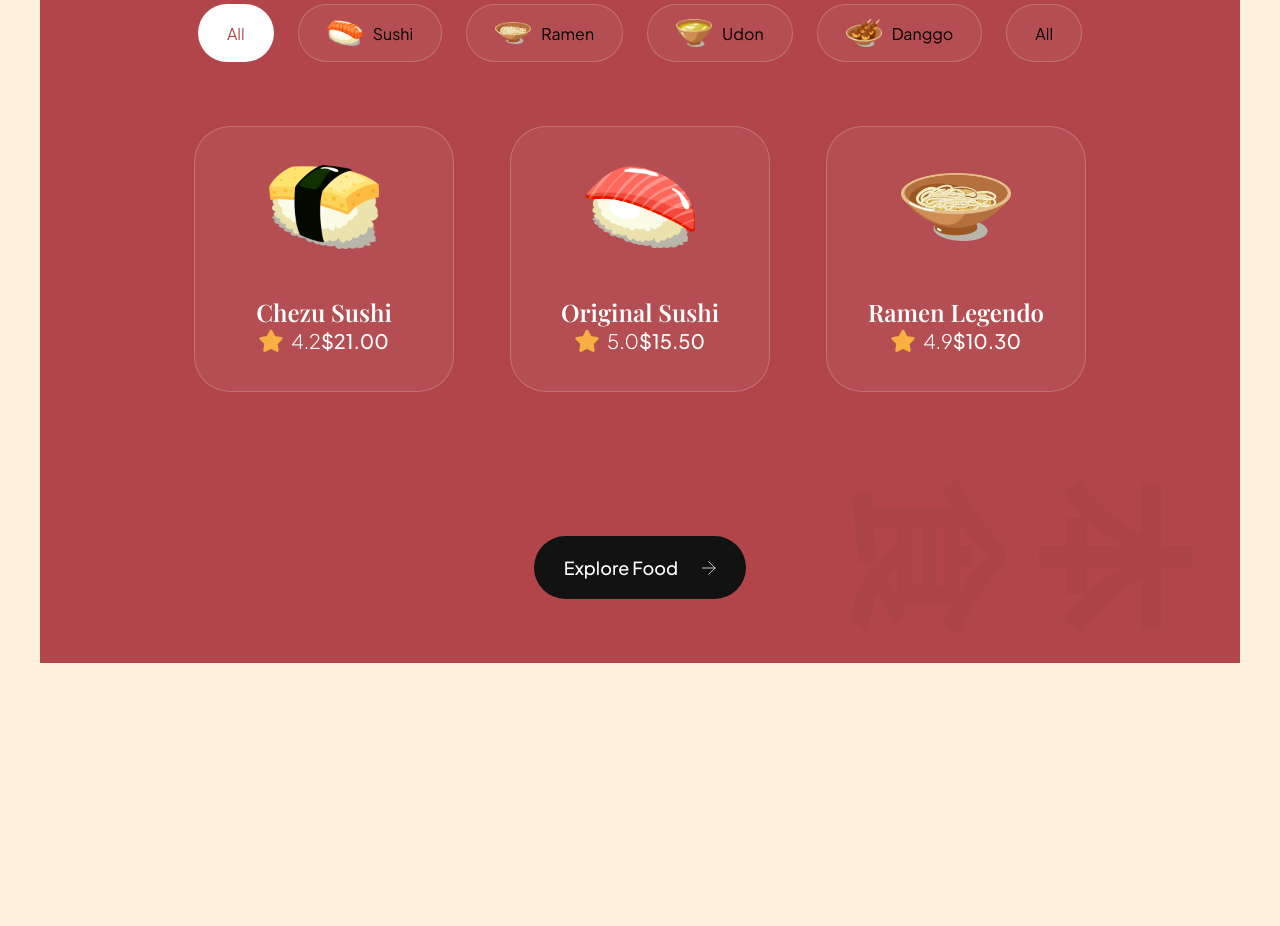
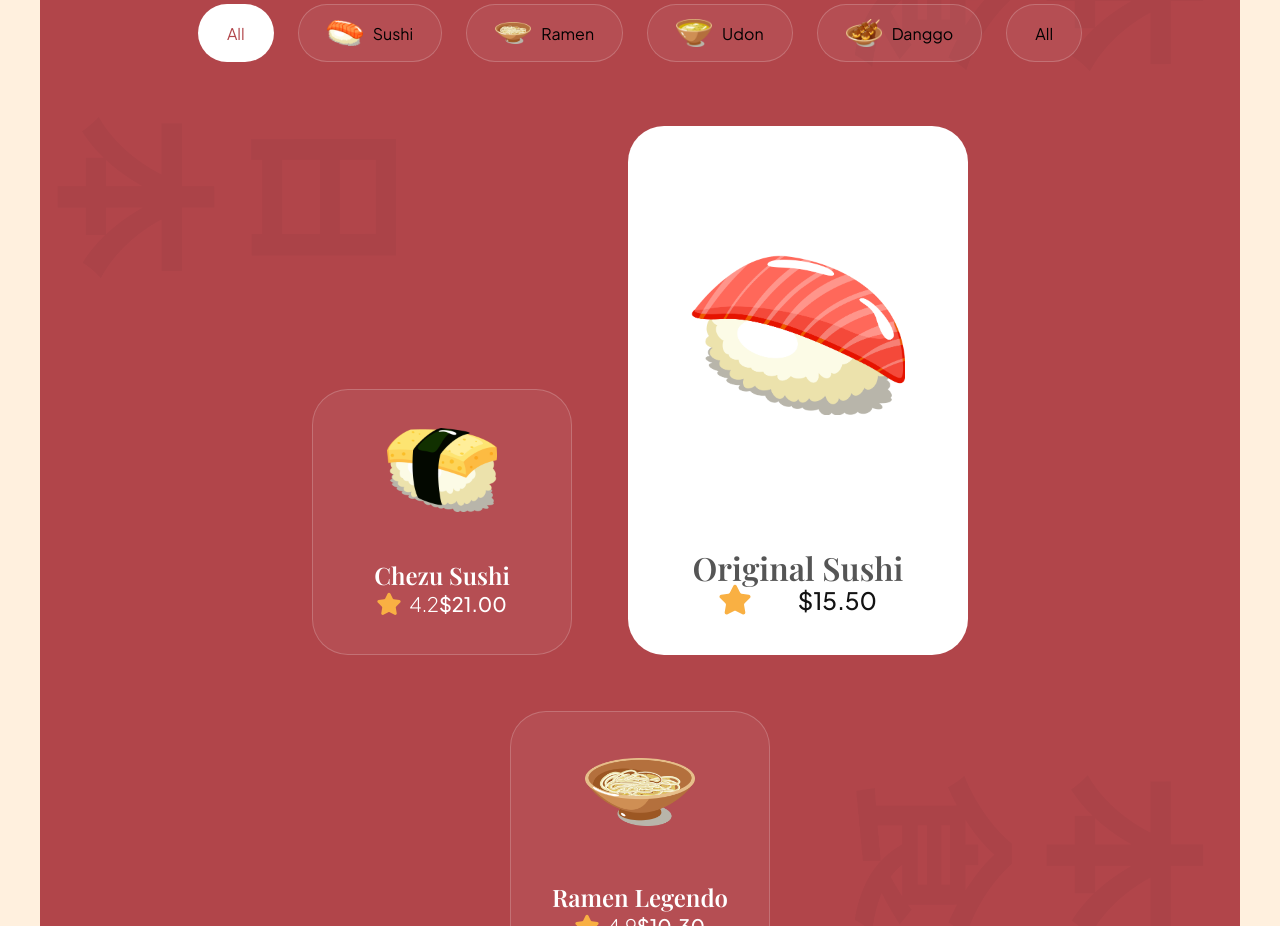
Before and after one commit to KAUSAR-BD/Ninja-Rolls, a website built with Vite: page index.html in a window 1280 px wide. Shown: the part 1760-2686 px from the top of the page. Before the commit the page ends 2423 px from the top, so only its background shows below. Built offline with nearby package versions, Linux system fonts and the light colour scheme.

Commit message:
added more css for popular section

```diff
--- a/css/sections/popular.css
+++ b/css/sections/popular.css
@@ -158,3 +158,33 @@
   font-family: var(--plus-jakarta-sans);
   color: #fff;
 }
+
+.popular-foods__card.active-card {
+  background: #fff;
+  min-width: 340px;
+}
+
+.popular-foods__card.active-card .popular-foods__card-image {
+  width: 214px;
+  height: 340px;
+}
+
+.popular-foods__card.active-card .popular-foods__card-title {
+  color: var(--black-500);
+  font-size: 32px;
+}
+
+.popular-foods__card.active-card .popular-foods__card-rating img {
+  width: 32px;
+  height: 32px;
+}
+
+.popular-foods__card.active-card .popular-foods__card-rating p {
+  font-size: 24px;
+  columns: var(--gray-100);
+}
+
+.popular-foods__card.active-card .popular-foods__card-price {
+  font-size: 24px;
+  color: var(--secondary-color);
+}
--- a/index.html
+++ b/index.html
@@ -154,7 +154,7 @@
           </div>
         </article>
 
-        <article class="popular-foods__card">
+        <article class="popular-foods__card active-card">
           <img
             class="popular-foods__card-image"
             src="assets/sushi-11.png"
```
